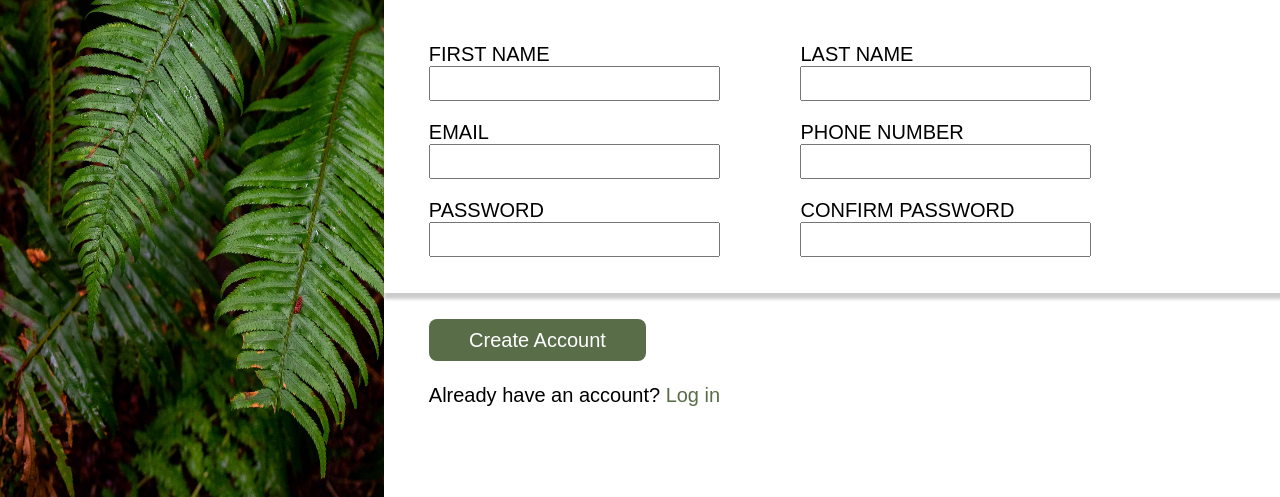
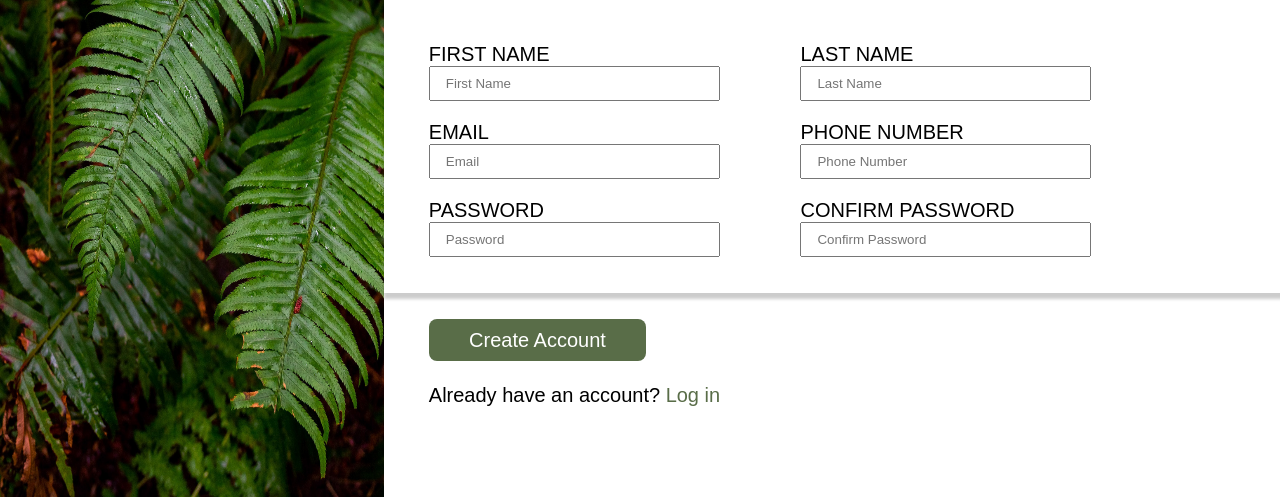
Before and after one commit to Error-at-night/Odin-project, a plain HTML site: page index.html in a window 1280 px wide. Shown: the part 303-800 px from the top of the page. Drawn offline with Linux system fonts and the light colour scheme.

Commit message:
Update index.html

```diff
--- a/index.html
+++ b/index.html
@@ -25,38 +25,38 @@
             </div>
             <div class="form-box-shadow">
                 <h2>Let's do this!</h2>
-                <form action="" method="">
+               <form action="" method="">
                     <div class="div-form">
                         <div>
                             <label for="firstname">FIRST NAME</label><br>
-                            <input type="text" name="firstname" id="firstname" size="30" required>
+                            <input type="text" name="firstname" id="firstname" size="30" required placeholder="First Name">
                         </div>
 
                         <div>
                             <label for="email">EMAIL</label><br>
-                            <input type="text" name="email" id="email" size="30" required>
+                            <input type="text" name="email" id="email" size="30" required placeholder="Email">
                         </div>
 
                         <div>
                             <label for="password">PASSWORD</label><br>
-                            <input type="password" name="password" id="password" size="30" required>
+                            <input type="password" name="password" id="password" size="30" required placeholder="Password" pattern="[0-9 A-Z a-z]{6-12}">
                         </div>
                     </div>
 
                     <div class="div-form">
                         <div>
                             <label for="lastname">LAST NAME</label><br>
-                            <input type="text" name="lastname" id="lastname" size="30" required>
+                            <input type="text" name="lastname" id="lastname" size="30" required placeholder="Last Name">
                         </div>
 
                         <div>
                             <label for="phone number">PHONE NUMBER</label><br>
-                            <input type="text" name="phone number" id="phone number" size="30" required>
+                            <input type="text" name="phone number" id="phone number" size="30" required pattern="[0-9]{11-16}" placeholder="Phone Number">
                         </div>
 
                         <div class="form">
                             <label for="confirm password">CONFIRM PASSWORD</label><br>
-                            <input type="password" name="confirm password" id="confrim password" size="30" required>
+                            <input type="password" name="confirm password" id="confrim password" size="30" required placeholder="Confirm Password" pattern="[0-9 A-Z a-z]{6-12}">
                         </div>
                     </div>
                 </form>
```
